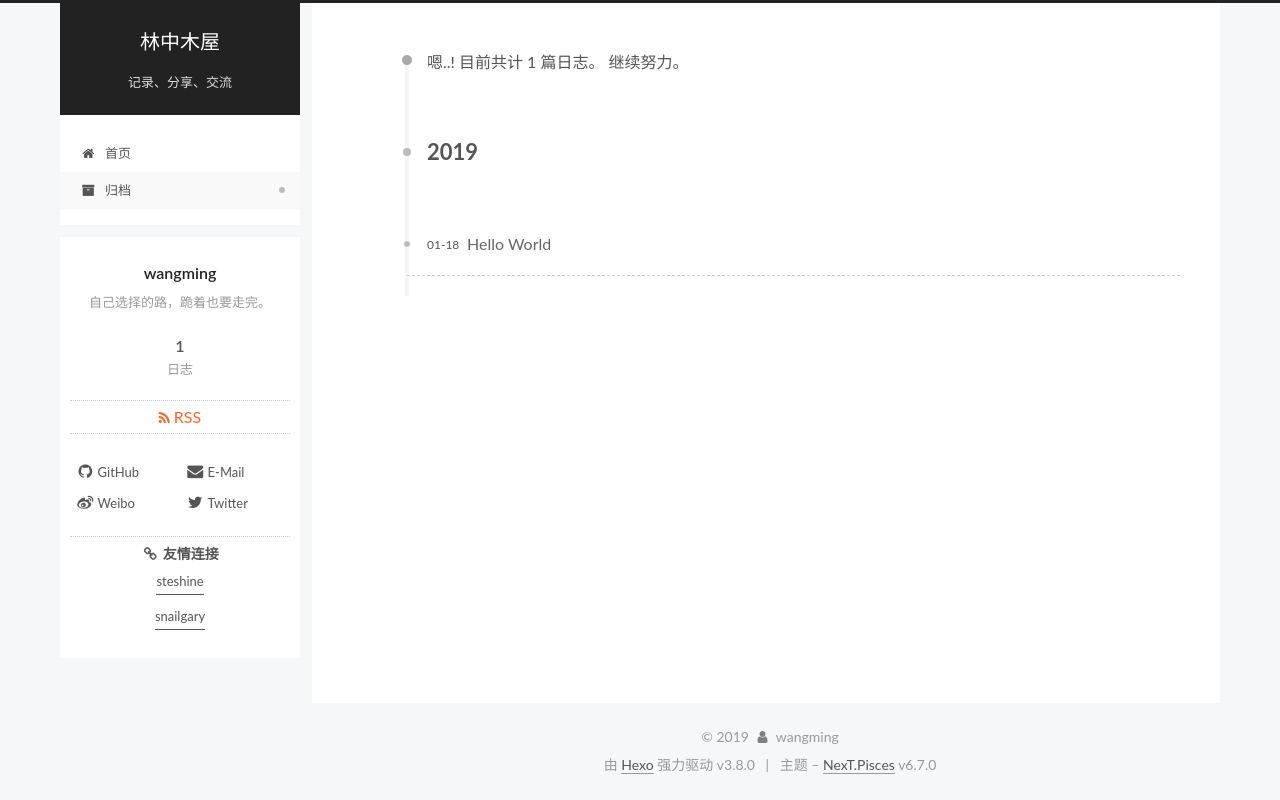
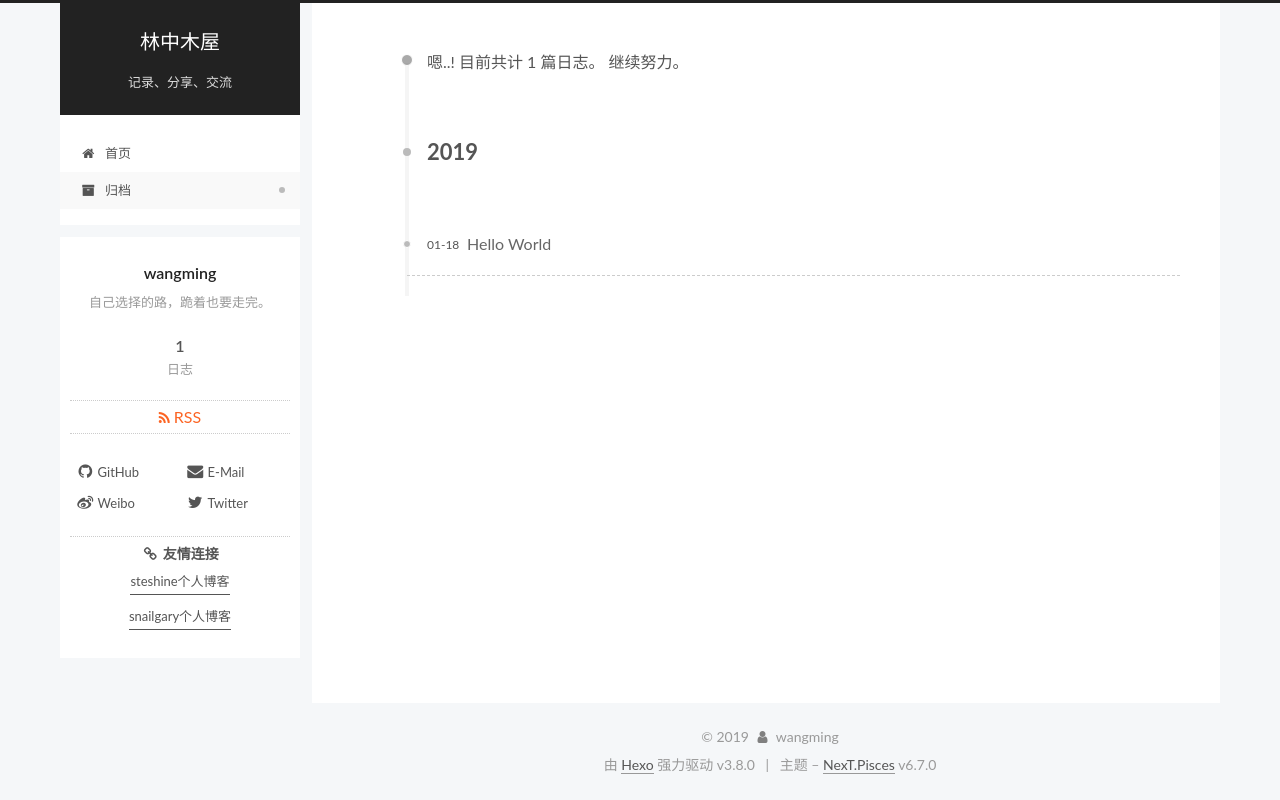
Before and after one commit to syxiaowanzi/syxiaowanzi.github.io, a plain HTML site: page archives/index.html in a window 1280 px wide. Drawn offline with Linux system fonts and the light colour scheme.

Commit message:
Site updated: 2019-01-19 00:05:51

```diff
--- a/archives/index.html
+++ b/archives/index.html
@@ -482,11 +482,11 @@
               <ul class="links-of-blogroll-list">
 
                   <li class="links-of-blogroll-item">
-                    <a href="https://www.steshine.cn" title="https://www.steshine.cn" rel="noopener" target="_blank">steshine</a>
+                    <a href="https://www.steshine.cn" title="https://www.steshine.cn" rel="noopener" target="_blank">steshine个人博客</a>
                   </li>
 
                   <li class="links-of-blogroll-item">
-                    <a href="https://snailgary.org" title="https://snailgary.org" rel="noopener" target="_blank">snailgary</a>
+                    <a href="https://snailgary.org" title="https://snailgary.org" rel="noopener" target="_blank">snailgary个人博客</a>
                   </li>
 
               </ul>
--- a/css/main.css
+++ b/css/main.css
@@ -1895,7 +1895,7 @@ pre .javascript .function {
   width: 4px;
   height: 4px;
   border-radius: 50%;
-  background: #b1ffff;
+  background: #ff8a58;
 }
 .links-of-blogroll {
   font-size: 13px;
```
Also changed, not shown: 2019/01/18/hello-world/index.html (+2 -2 lines), archives/2019/01/index.html (+2 -2 lines), archives/2019/index.html (+2 -2 lines), index.html (+2 -2 lines).
